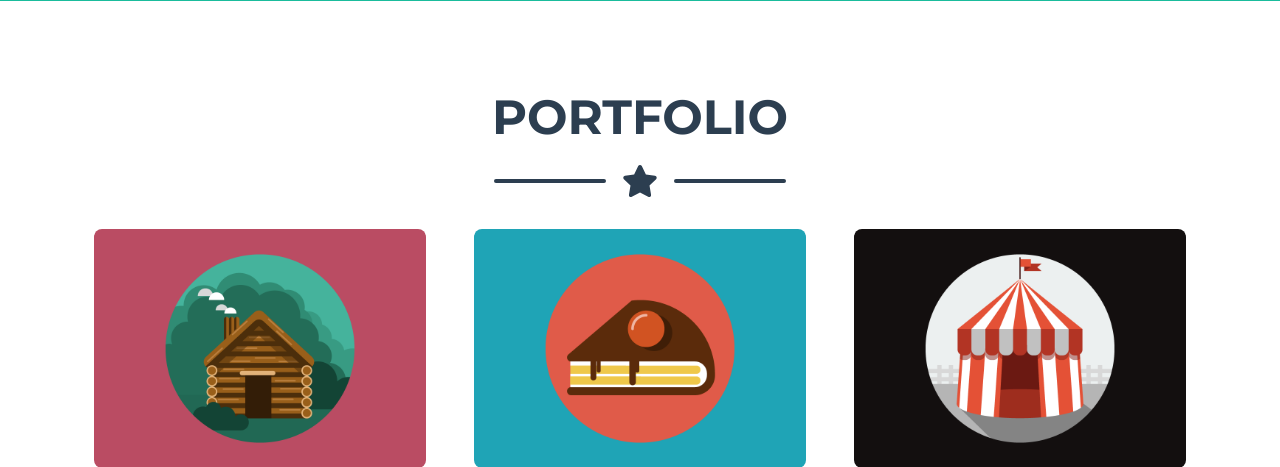
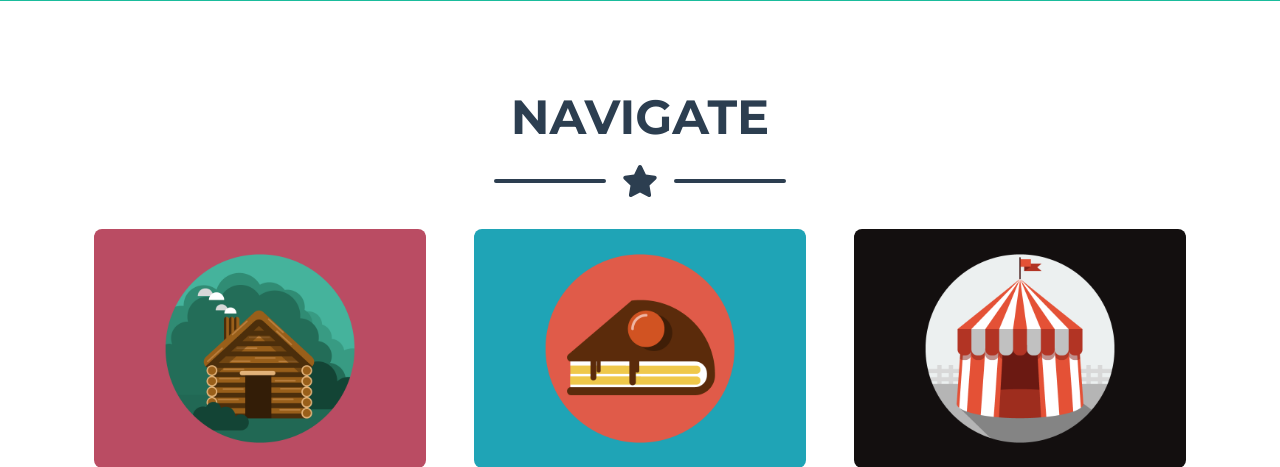
Before and after one commit to jacqw8/walkytalky, a Flask app: page /home in a window 1280 px wide. Shown: the part 782-1249 px from the top of the page. Run offline with Flask 2, Linux system fonts and the light colour scheme; some libraries are stand-ins or nearby versions.

Commit message:
portfolio tabs

```diff
--- a/walkytalky/templates/about.html
+++ b/walkytalky/templates/about.html
@@ -58,7 +58,7 @@
         <section class="page-section portfolio" id="portfolio">
             <div class="container">
                 <!-- Portfolio Section Heading-->
-                <h2 class="page-section-heading text-center text-uppercase text-secondary mb-0">Portfolio</h2>
+                <h2 class="page-section-heading text-center text-uppercase text-secondary mb-0">Navigate</h2>
                 <!-- Icon Divider-->
                 <div class="divider-custom">
                     <div class="divider-custom-line"></div>
@@ -172,7 +172,7 @@
                             <div class="row justify-content-center">
                                 <div class="col-lg-8">
                                     <!-- Portfolio Modal - Title-->
-                                    <h2 class="portfolio-modal-title text-secondary text-uppercase mb-0" id="portfolioModal1Label">Log Cabin</h2>
+                                    <h2 class="portfolio-modal-title text-secondary text-uppercase mb-0" id="portfolioModal1Label">My Availability</h2>
                                     <!-- Icon Divider-->
                                     <div class="divider-custom">
                                         <div class="divider-custom-line"></div>
@@ -206,7 +206,7 @@
                             <div class="row justify-content-center">
                                 <div class="col-lg-8">
                                     <!-- Portfolio Modal - Title-->
-                                    <h2 class="portfolio-modal-title text-secondary text-uppercase mb-0" id="portfolioModal2Label">Tasty Cake</h2>
+                                    <h2 class="portfolio-modal-title text-secondary text-uppercase mb-0" id="portfolioModal2Label">My Friends</h2>
                                     <!-- Icon Divider-->
                                     <div class="divider-custom">
                                         <div class="divider-custom-line"></div>
@@ -240,7 +240,7 @@
                             <div class="row justify-content-center">
                                 <div class="col-lg-8">
                                     <!-- Portfolio Modal - Title-->
-                                    <h2 class="portfolio-modal-title text-secondary text-uppercase mb-0" id="portfolioModal3Label">Circus Tent</h2>
+                                    <h2 class="portfolio-modal-title text-secondary text-uppercase mb-0" id="portfolioModal3Label">Friend Requests</h2>
                                     <!-- Icon Divider-->
                                     <div class="divider-custom">
                                         <div class="divider-custom-line"></div>
@@ -274,7 +274,7 @@
                             <div class="row justify-content-center">
                                 <div class="col-lg-8">
                                     <!-- Portfolio Modal - Title-->
-                                    <h2 class="portfolio-modal-title text-secondary text-uppercase mb-0" id="portfolioModal4Label">Controller</h2>
+                                    <h2 class="portfolio-modal-title text-secondary text-uppercase mb-0" id="portfolioModal4Label">My Miles</h2>
                                     <!-- Icon Divider-->
                                     <div class="divider-custom">
                                         <div class="divider-custom-line"></div>
@@ -308,7 +308,7 @@
                             <div class="row justify-content-center">
                                 <div class="col-lg-8">
                                     <!-- Portfolio Modal - Title-->
-                                    <h2 class="portfolio-modal-title text-secondary text-uppercase mb-0" id="portfolioModal5Label">Locked Safe</h2>
+                                    <h2 class="portfolio-modal-title text-secondary text-uppercase mb-0" id="portfolioModal5Label">About</h2>
                                     <!-- Icon Divider-->
                                     <div class="divider-custom">
                                         <div class="divider-custom-line"></div>
@@ -342,7 +342,7 @@
                             <div class="row justify-content-center">
                                 <div class="col-lg-8">
                                     <!-- Portfolio Modal - Title-->
-                                    <h2 class="portfolio-modal-title text-secondary text-uppercase mb-0" id="portfolioModal6Label">Submarine</h2>
+                                    <h2 class="portfolio-modal-title text-secondary text-uppercase mb-0" id="portfolioModal6Label">Team</h2>
                                     <!-- Icon Divider-->
                                     <div class="divider-custom">
                                         <div class="divider-custom-line"></div>
```
